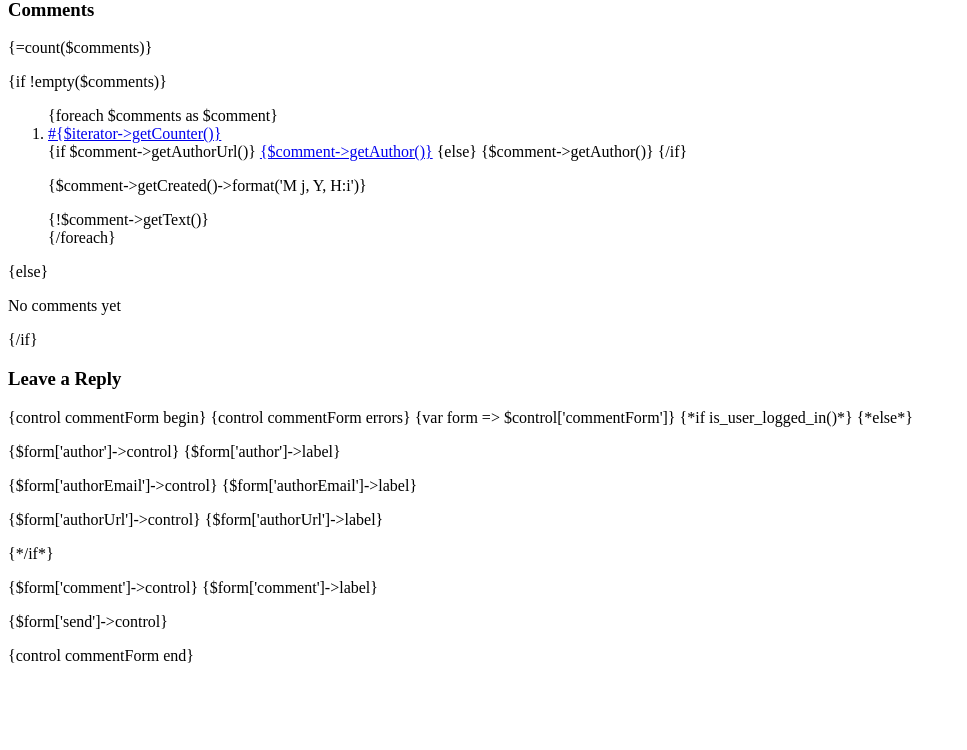
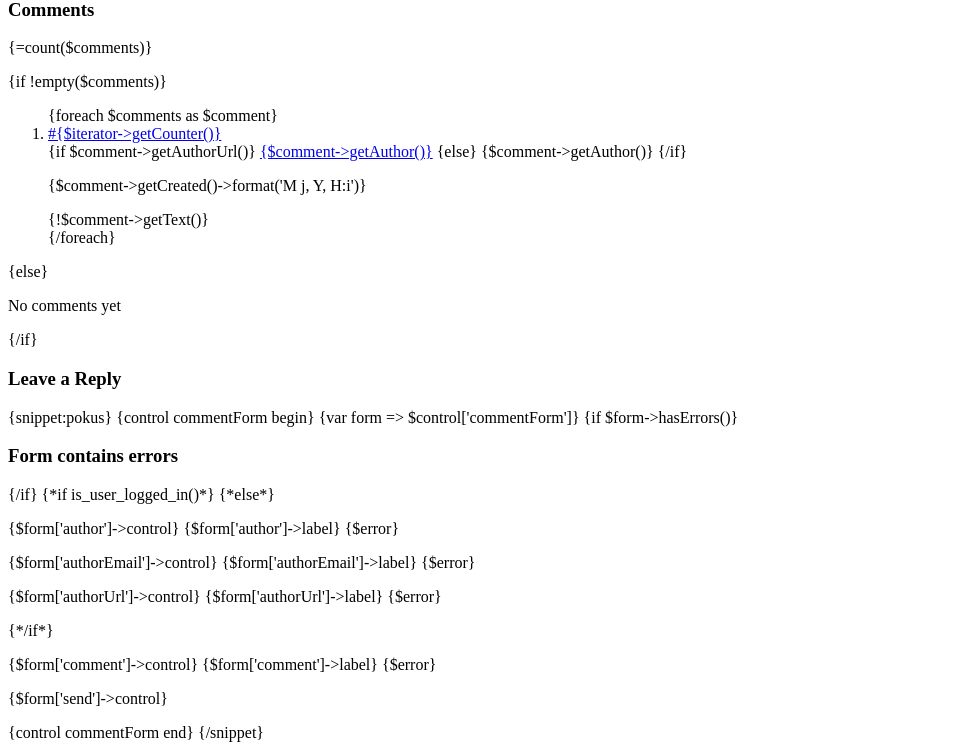
Before and after one commit to BuloZB/NBlog, a PHP site: page /post.phtml in a window 1280 px wide. Shown: the part 233-983 px from the top of the page, without its empty margins (0-967 px from the left). Before the commit the page ends 896 px from the top, so only its background shows below. Run offline with PHP 8.4, Linux system fonts and the light colour scheme; some libraries are stand-ins or nearby versions.

Commit message:
Add comments by AJAX (not finished!!!)

```diff
--- a/app/FrontModule/templates/Default/post.phtml
+++ b/app/FrontModule/templates/Default/post.phtml
@@ -2,8 +2,25 @@
 	<script src="{$basePath}/js/jquery.nette.js"></script>
 	<script src="{$basePath}/js/jquery.ajaxform.js"></script>
 	<script>
+		function ancovicky() {
+			console.info('booom');
+		}
+
 		$(function() {
-			//$("form").ajaxSubmit();
+			$('form[id*="commentForm"]').find('input[type="submit"]').live('click', (function(e) {
+				e.preventDefault();
+
+				$frm = $(this);
+				$errs = $('form[id*="commentForm"]').find('span.error');
+
+				if ($errs.length) {
+					$errs.fadeOut(800, function() {
+						$frm.ajaxSubmit();
+					});
+				} else {
+					$frm.ajaxSubmit();
+				}
+			}));
 		});
 	</script>
 {/block}
@@ -74,10 +91,14 @@
 		<h3>Leave a Reply</h3>
 
 
+		{snippet:pokus}
 			{control commentForm begin}
 
-			{control commentForm errors}
 				{var form => $control['commentForm']}
+
+				{if $form->hasErrors()}
+					<h3>Form contains errors</h3>
+				{/if}
 
 				{*if is_user_logged_in()*}
 
@@ -91,16 +112,19 @@
 					<p>
 						{$form['author']->control}
 						{$form['author']->label}
+						<span class="error" n:foreach="$form['author']->errors as $error">{$error}</span>
 					</p>
 
 					<p>
 						{$form['authorEmail']->control}
 						{$form['authorEmail']->label}
+						<span class="error" n:foreach="$form['authorEmail']->errors as $error">{$error}</span>
 					</p>
 
 					<p>
 						{$form['authorUrl']->control}
 						{$form['authorUrl']->label}
+						<span class="error" n:foreach="$form['authorUrl']->errors as $error">{$error}</span>
 					</p>
 
 				{*/if*}
@@ -108,11 +132,13 @@
 				<p>
 					{$form['comment']->control}
 					{$form['comment']->label}
+					<span class="error" n:foreach="$form['comment']->errors as $error">{$error}</span>
 				</p>
 
 				<p>{$form['send']->control}</p>
 
 			{control commentForm end}
+		{/snippet}
 
 	</div><!-- #comments -->
 
--- a/app/templates/@layout.phtml
+++ b/app/templates/@layout.phtml
@@ -21,7 +21,10 @@
 
 
 	<div id="main">
-		{foreach $flashes as $flash}<div class="flash {$flash->type}">{$flash->message}</div>{/foreach}
+		{snippet:flashes}
+			{foreach $flashes as $flash}<div class="flash {$flash->type}">{$flash->message}</div>{/foreach}
+		{/snippet}
+
 		{include #content}
 	</div><!-- #main -->
 
--- a/www_root/js/jquery.ajaxform.js
+++ b/www_root/js/jquery.ajaxform.js
@@ -27,8 +27,7 @@
 		}
 
 		// validation
-		if (form.get(0).onsubmit && !form.get(0).onsubmit()) return null;
-		//if (form.get(0).onsubmit && form.get(0).onsubmit() == false) return null;
+		if (form.get(0).onsubmit && form.get(0).onsubmit() == false) return null;
 
 		// get values
 		var values = form.serializeArray();
```
Also changed, not shown: app/FrontModule/forms/CommentForm.php (+20 -2 lines), app/FrontModule/templates/@layout.phtml (+9 -2 lines), app/presenters/BasePresenter.php (+8 -0 lines), www_root/css/typography.css (+6 -2 lines), www_root/images/ico_error_16.png (added). Lines whose indentation alone changed are shown as unchanged.
